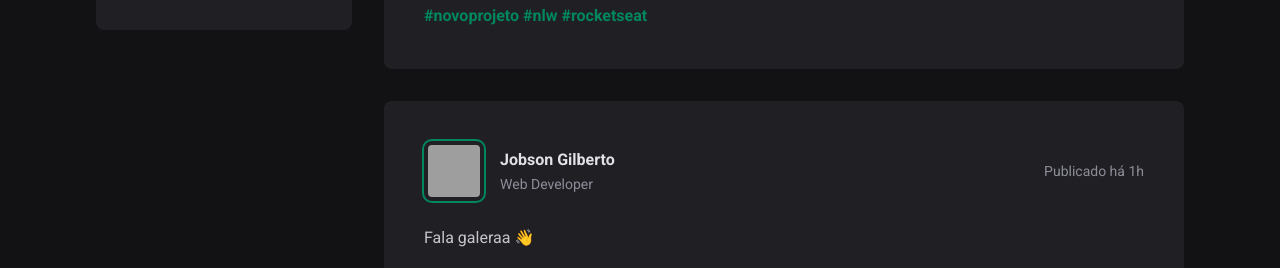
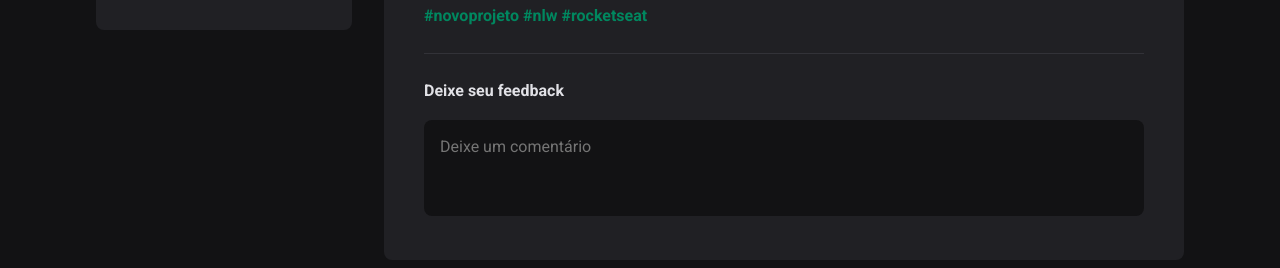
Before and after one commit to jobsonita/copycat-ignite-angular-project01, an Angular app: page / in a window 1280 px wide. Shown: the part 375-643 px from the top of the page. Built offline with nearby package versions, Linux system fonts and the light colour scheme; grey boxes are pictures that could not be loaded; what @ng-icons/core, @ng-icons/feather-icons would draw is missing.

Commit message:
2-8 - Comment form

```diff
--- a/src/app/post/post.component.css
+++ b/src/app/post/post.component.css
@@ -61,3 +61,54 @@
   color: var(--gray-400);
   line-height: 1.6;
 }
+.commentForm {
+  width: 100%;
+  margin-top: 1.5rem;
+  padding-top: 1.5rem;
+  border-top: 1px solid var(--gray-600);
+}
+
+.commentForm > strong {
+  line-height: 1.6;
+  color: var(--gray-100);
+}
+
+.commentForm textarea {
+  width: 100%;
+  background: var(--gray-900);
+  border: 0;
+  resize: none;
+  height: 6rem;
+  padding: 1rem;
+  border-radius: 8px;
+  color: var(--gray-100);
+  line-height: 1.4;
+  margin-top: 1rem;
+}
+
+.commentForm footer {
+  visibility: hidden;
+  max-height: 0;
+}
+
+.commentForm:focus-within footer {
+  visibility: visible;
+  max-height: none;
+}
+
+.commentForm button[type=submit] {
+  padding: 1rem 1.5rem;
+  margin-top: 1rem;
+  border-radius: 8px;
+  border: 0;
+  background: var(--green-500);
+  color: var(--white);
+  font-weight: bold;
+  cursor: pointer;
+
+  transition: background-color 0.1s;
+}
+
+.commentForm button[type=submit]:hover {
+  background: var(--green-300);
+}
--- a/src/app/post/post.component.html
+++ b/src/app/post/post.component.html
@@ -20,4 +20,14 @@
       <a href="">#rocketseat</a>
     </p>
   </div>
+
+  <form class=commentForm>
+    <strong>Deixe seu feedback</strong>
+
+    <textarea placeholder='Deixe um comentário'></textarea>
+
+    <footer>
+      <button type='submit'>Publicar</button>
+    </footer>
+  </form>
 </article>
--- a/src/global.css
+++ b/src/global.css
@@ -12,6 +12,11 @@
 
   --green-300: #00B37E;
   --green-500: #00875f;
+}
+
+:focus {
+  outline: transparent;
+  box-shadow: 0 0 0 2px var(--green-500);
 }
 
 * {
```
